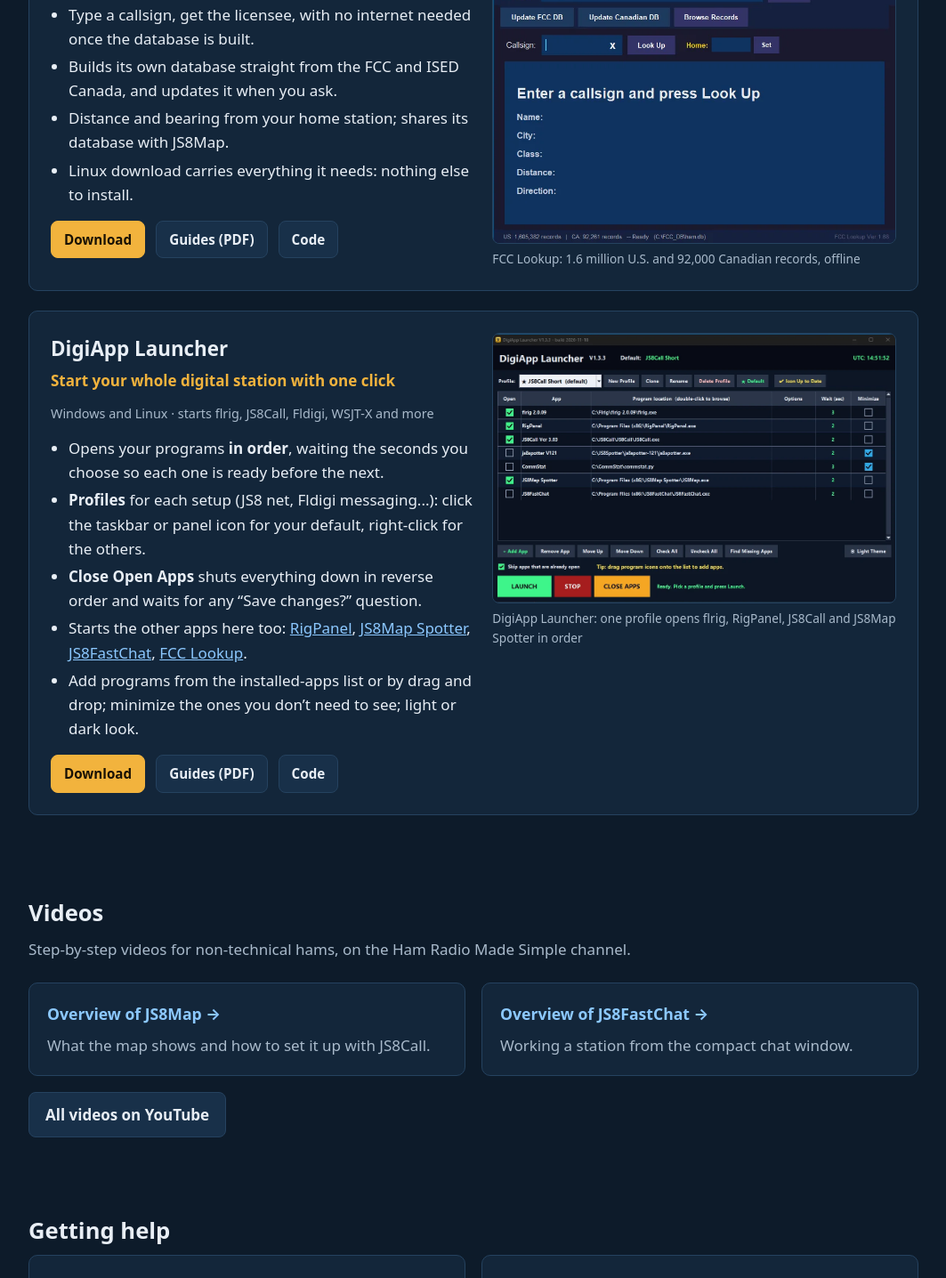
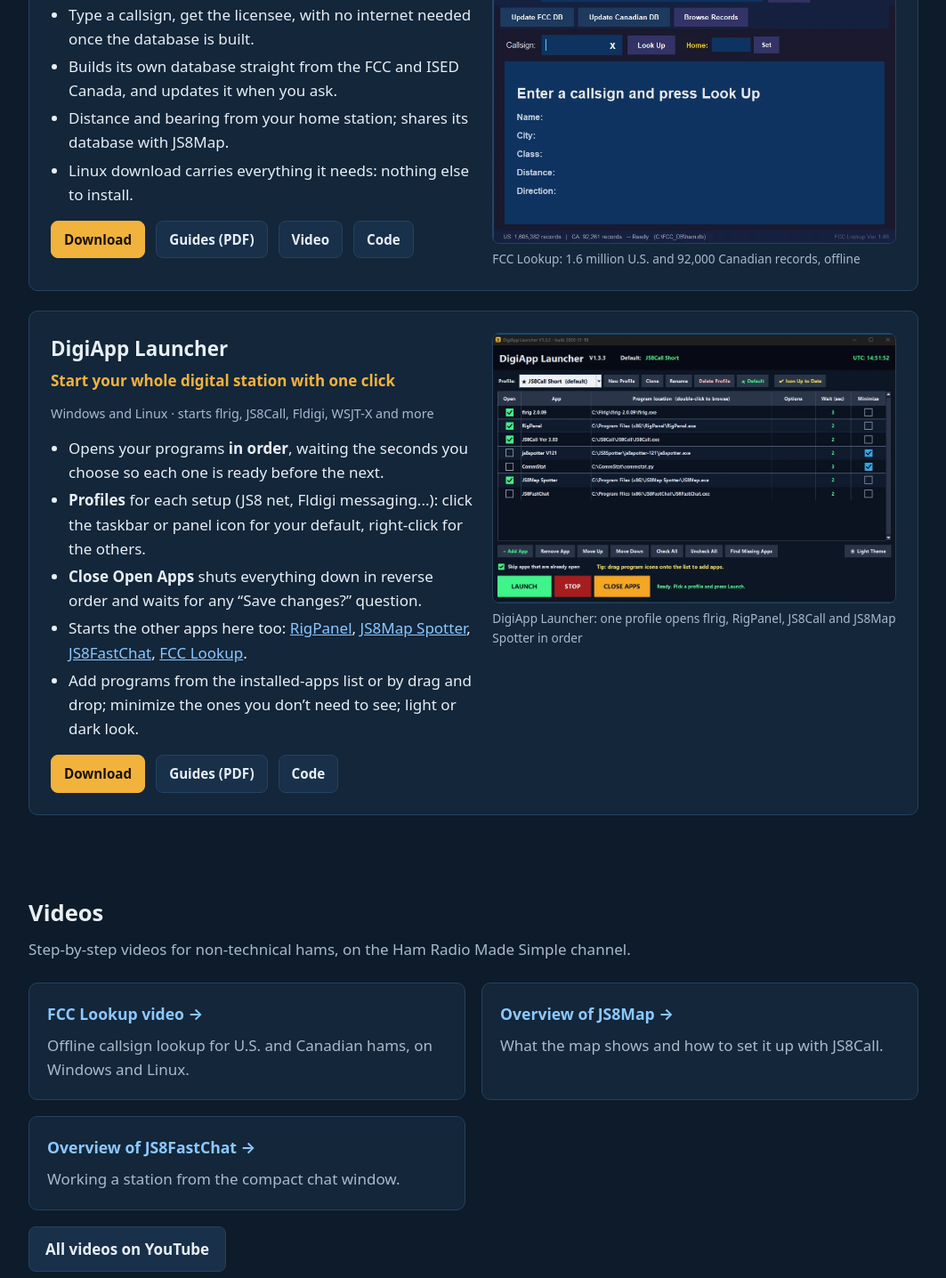
Before and after one commit to HamRadioMadeSimple/HamRadioMadeSimple.github.io, a plain HTML site: page index.html in a window 1280 px wide. Shown: the part 3194-4630 px from the top of the page at 89% size, without its empty margins (108-1171 px from the left). Drawn offline with Linux system fonts and the light colour scheme.

Commit message:
Website: FCC Lookup video (Videos section + card button)
Co-Authored-By: Claude Opus 5.5 <noreply@anthropic.com>
Claude-Session: https://claude.ai/code/session_012A2mcPmibq6ExDTm6peLxZ

```diff
--- a/index.html
+++ b/index.html
@@ -290,6 +290,7 @@
           <div class="btns">
             <a class="btn primary" href="https://github.com/HamRadioMadeSimple/FCC_Lookup/releases/latest">Download</a>
             <a class="btn" href="https://github.com/HamRadioMadeSimple/FCC_Lookup/tree/main/docs">Guides (PDF)</a>
+            <a class="btn" href="https://youtu.be/RjpGs27fzLI">Video</a>
             <a class="btn" href="https://github.com/HamRadioMadeSimple/FCC_Lookup">Code</a>
           </div>
         </div>
@@ -330,6 +331,10 @@
       <h2>Videos</h2>
       <p class="sub">Step-by-step videos for non-technical hams, on the Ham Radio Made Simple channel.</p>
       <div class="grid2">
+        <a class="card" href="https://youtu.be/RjpGs27fzLI" style="text-decoration:none">
+          <h3>FCC Lookup video &rarr;</h3>
+          <p>Offline callsign lookup for U.S. and Canadian hams, on Windows and Linux.</p>
+        </a>
         <a class="card" href="https://youtu.be/p99_L9B1YA8" style="text-decoration:none">
           <h3>Overview of JS8Map &rarr;</h3>
           <p>What the map shows and how to set it up with JS8Call.</p>
--- a/sitemap.xml
+++ b/sitemap.xml
@@ -1,4 +1,4 @@
 <?xml version="1.0" encoding="UTF-8"?>
 <urlset xmlns="http://www.sitemaps.org/schemas/sitemap/0.9">
-  <url><loc>https://hamradiomadesimple.github.io/</loc><lastmod>2026-11-20</lastmod></url>
+  <url><loc>https://hamradiomadesimple.github.io/</loc><lastmod>2026-11-21</lastmod></url>
 </urlset>
```
